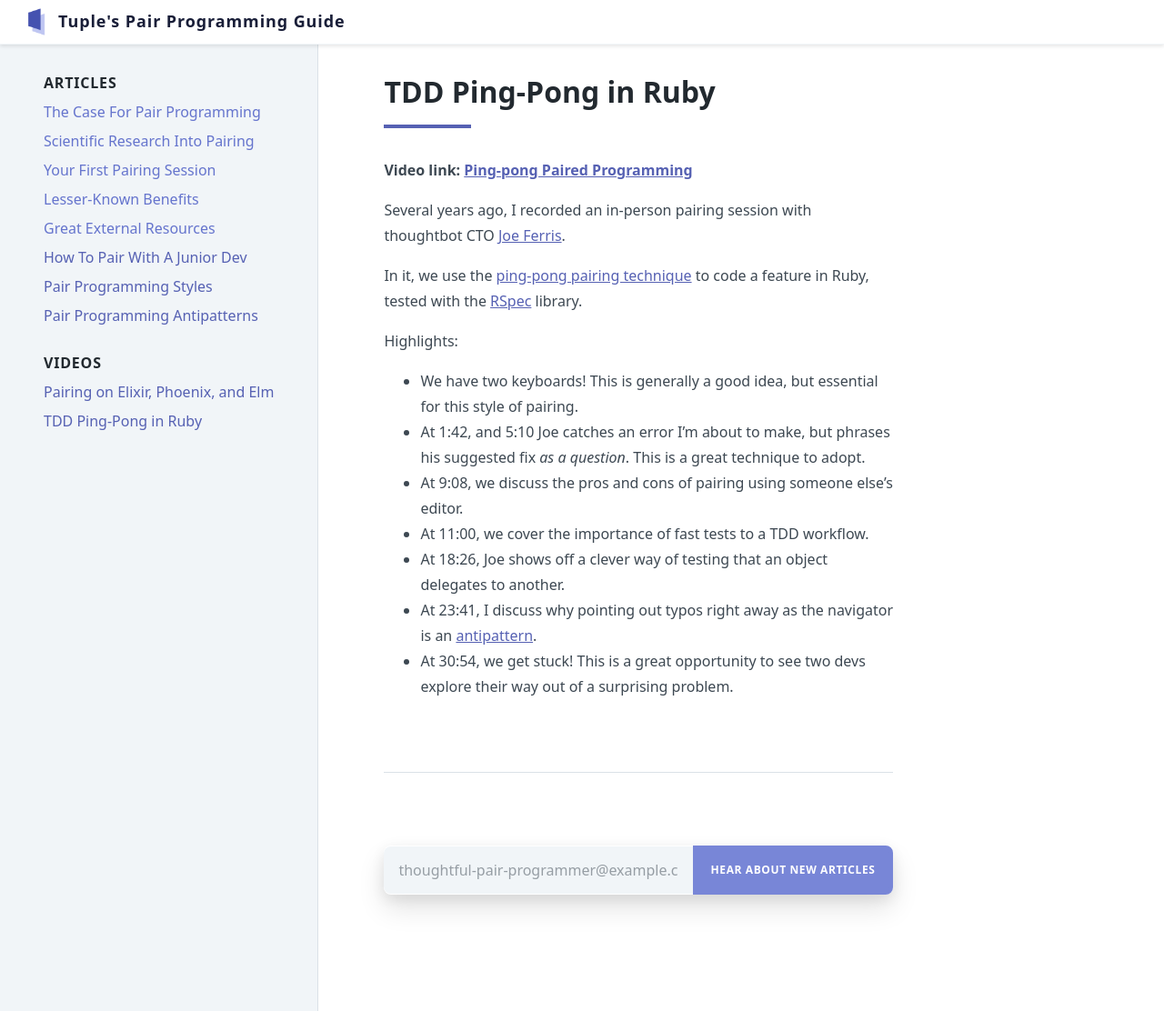
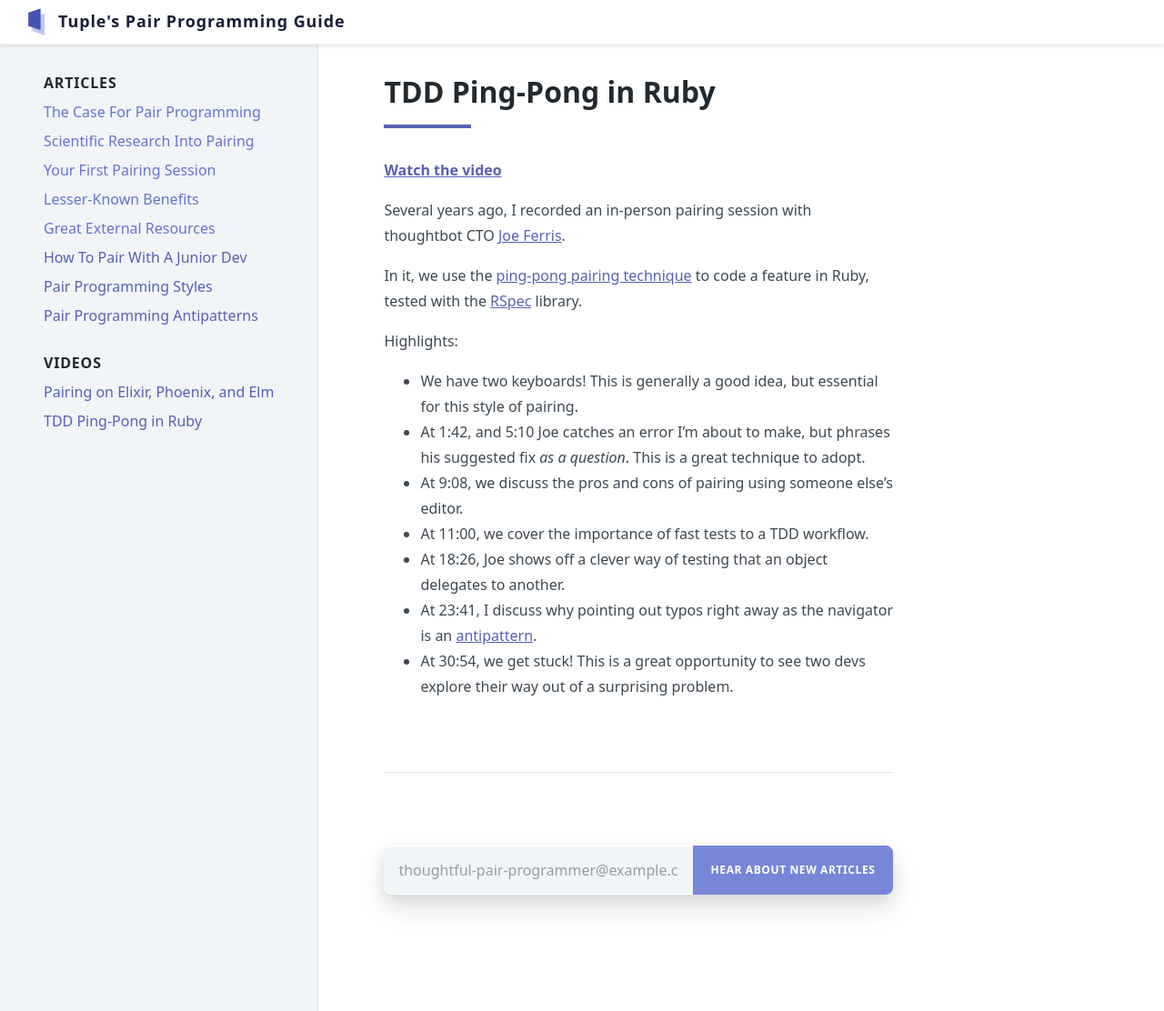
Before and after one commit to tupleapp/pair-programming-guide, a Jekyll site: the page built from _pages/tdd-ping-pong.md, in a window 1280 px wide. Shown: the whole page at 91% size. Built offline with Jekyll 4.4.1, drawn with Linux system fonts in a browser that asks for light colours.

Commit message:
better anchor

```diff
--- a/_pages/tdd-ping-pong.md
+++ b/_pages/tdd-ping-pong.md
@@ -7,7 +7,7 @@ meta: A video of an in-person pairing session with two Ruby devs alternating rol
 
 {% include article-top.html %}
 
-**Video link: [Ping-pong Paired Programming](https://thoughtbot.com/upcase/videos/ping-pong-paired-programing)**
+**[Watch the video](https://thoughtbot.com/upcase/videos/ping-pong-paired-programing)**
 
 Several years ago, I recorded an in-person pairing session with thoughtbot CTO [Joe Ferris](https://twitter.com/joeferris).
 
```
